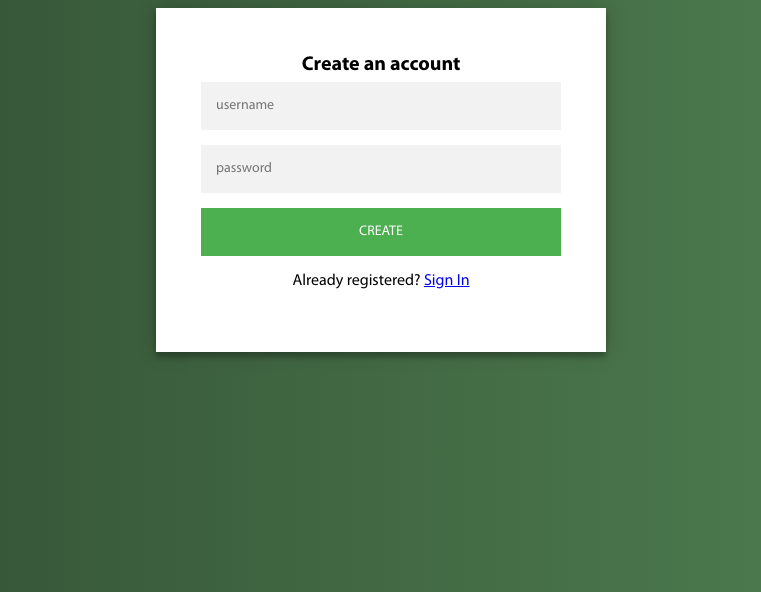
After one commit to e1jefe/rush00, a PHP site: page /create.html in a window 1280 px wide. The commit adds this page. Shown: the top 592 px of the page, without its empty margins (259-1020 px from the left). Run offline with PHP 8.4, Linux system fonts and the light colour scheme.

```diff
--- /dev/null
+++ b/arbuz_raw/create.html
@@ -0,0 +1,29 @@
+<!DOCTYPE html>
+<html lang="en">
+<head>
+	<meta charset="UTF-8">
+	<meta name="viewport" content="
+		width=device-width,
+		height=device-height,
+		initial-scale=1,
+		minimum-scale=1,
+		maximum-scale=1,
+		user-scalable=0"/>
+	<link rel="stylesheet" href="css/fonts.css">
+	<link rel="stylesheet" href="css/authorization.css">
+	<title>Fructo</title>
+</head>
+<section class="login-page">
+  <div class="form">
+		<form class="register-form" action="php/create.php" method="post">
+	 	<p class="register-form_title">
+			Create an account
+		</p>
+	  	<input type="text" name="login" placeholder="username" value="" />
+	  	<input type="password" name="passwd" placeholder="password" value=""/>
+	  	<button>create</button>
+	  	<p class="message">Already registered? <a href="sign_in.html">Sign In</a></p>
+		</form>
+	</div>
+</section>
+</html>
--- /dev/null
+++ b/arbuz_raw/css/authorization.css
@@ -0,0 +1,94 @@
+.sign-in {
+  width: 360px;
+  padding: 8% 0 0;
+  margin: auto;
+}
+
+.register-form_title {
+	font-weight: bold;
+	font-size: 20px;
+	margin: 0 auto 5px;
+}
+
+.form {
+  position: relative;
+  z-index: 1;
+  background: #FFFFFF;
+  max-width: 360px;
+  margin: 0 auto 100px;
+  padding: 45px;
+  text-align: center;
+  box-shadow: 0 0 20px 0 rgba(0, 0, 0, 0.2), 0 5px 5px 0 rgba(0, 0, 0, 0.24);
+}
+.form input {
+  font-family: "MyriadPro", sans-serif;
+  outline: 0;
+  background: #f2f2f2;
+  width: 100%;
+  border: 0;
+  margin: 0 0 15px;
+  padding: 15px;
+  box-sizing: border-box;
+  font-size: 14px;
+}
+.form button {
+  font-family: "MyriadPro", sans-serif;
+  text-transform: uppercase;
+  outline: 0;
+  background: #4CAF50;
+  width: 100%;
+  border: 0;
+  padding: 15px;
+  color: #FFFFFF;
+  font-size: 14px;
+  -webkit-transition: all 0.3 ease;
+  transition: all 0.3 ease;
+  cursor: pointer;
+}
+.form button:hover,.form button:active,.form button:focus {
+  background: #43A047;
+}
+
+.container {
+  position: relative;
+  z-index: 1;
+  max-width: 300px;
+  margin: 0 auto;
+}
+.container:before, .container:after {
+  content: "";
+  display: block;
+  clear: both;
+}
+.container .info {
+  margin: 50px auto;
+  text-align: center;
+}
+.container .info h1 {
+  margin: 0 0 15px;
+  padding: 0;
+  font-size: 36px;
+  font-weight: 300;
+  color: #1a1a1a;
+}
+.container .info span {
+  color: #4d4d4d;
+  font-size: 12px;
+}
+.container .info span a {
+  color: #000000;
+  text-decoration: none;
+}
+.container .info span .fa {
+  color: #EF3B3A;
+}
+body {
+  background: #76b852; /* fallback for old browsers */
+  background: -webkit-linear-gradient(right, #528354, #314e32);
+  background: -moz-linear-gradient(right, #528354, #314e32);
+  background: -o-linear-gradient(right, #528354, #314e32);
+  background: linear-gradient(to left, #528354, #314e32);
+  font-family: "MyriadPro", sans-serif;
+  -webkit-font-smoothing: antialiased;
+  -moz-osx-font-smoothing: grayscale;
+}
--- a/arbuz_raw/php/create.php
+++ b/arbuz_raw/php/create.php
@@ -1,8 +1,8 @@
 <?php
 
-$file = 'private/passwd';
+$file = 'user_base/passwd';
 if (file_exists($file) === FALSE)
-	mkdir('private');
+	mkdir('user_base');
 if ($_POST['login'] !== "" && $_POST['passwd'] !== "" && $_POST['submit'] == 'OK')
 {
 	$arr['login'] = $_POST['login'];
```
Also changed, not shown: arbuz_raw/css/style.css (+0 -57 lines), arbuz_raw/php/authorise.php (added, +35 -0 lines).
